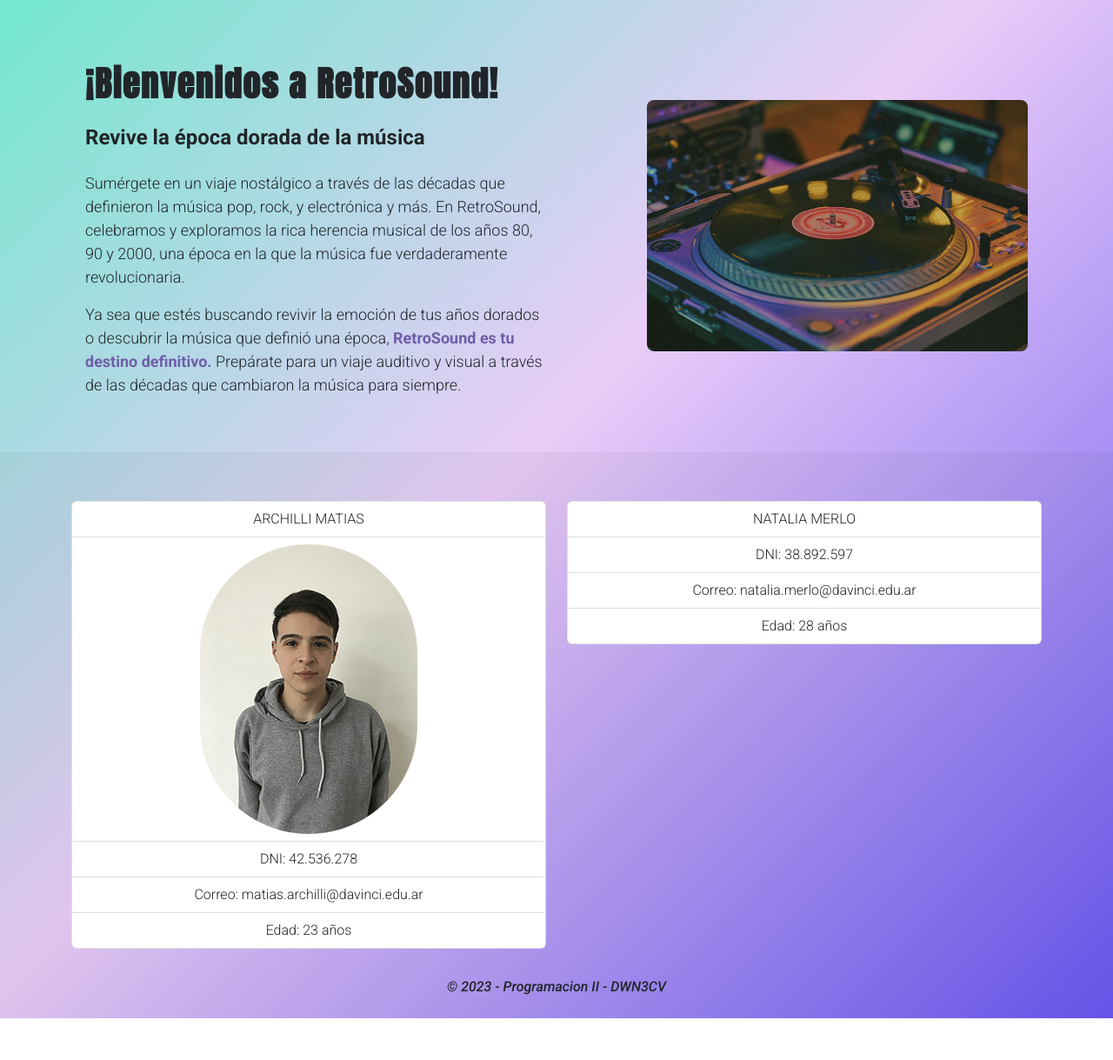
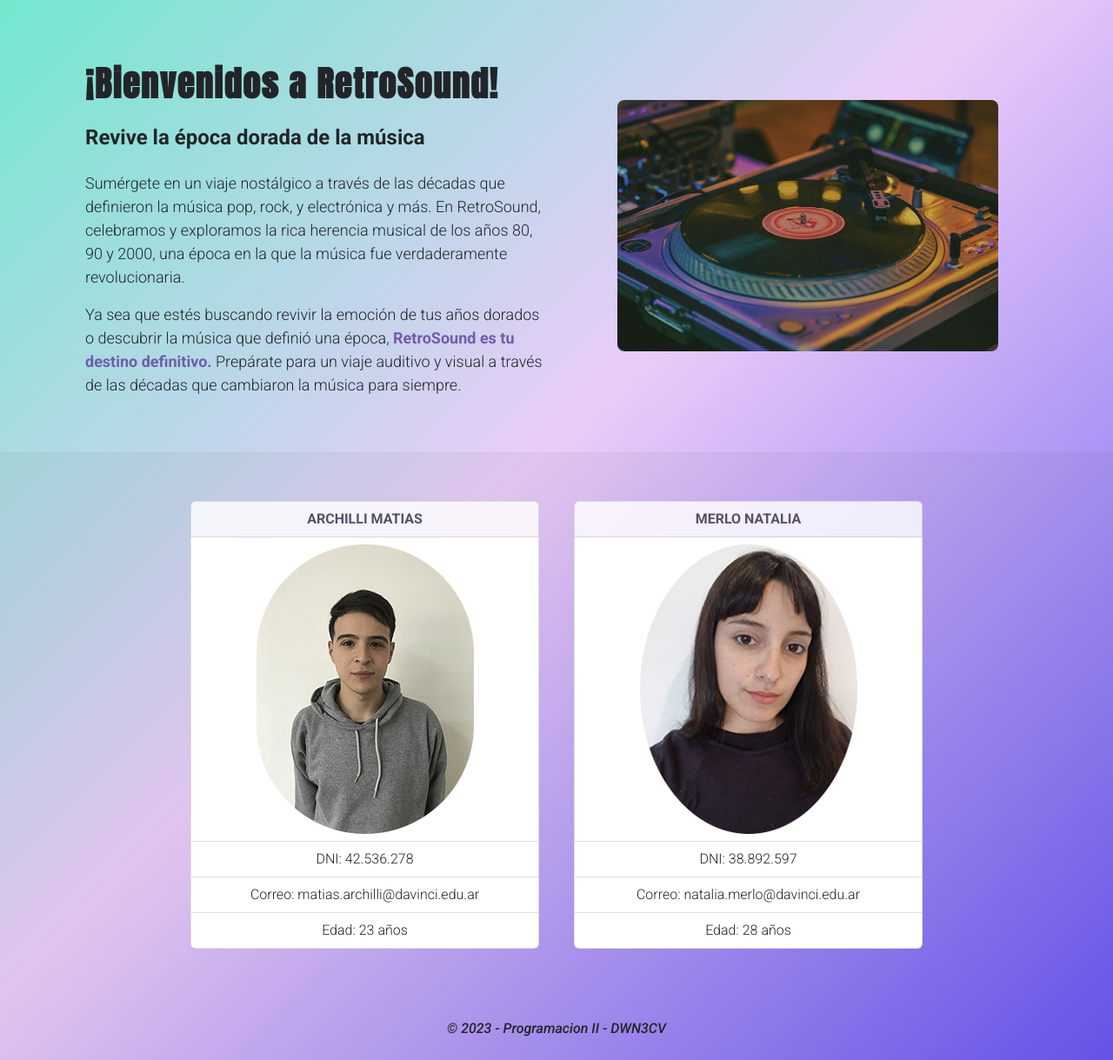
Before and after one commit to natmerlo/ARCHILLI-MERLO-TP-1, a PHP site: page /index.php in a window 1280 px wide. Shown: the part 88-1307 px from the top of the page at 87% size. Before the commit the page ends 1259 px from the top, so only its background shows below. Run offline with PHP 8.4, Linux system fonts and the light colour scheme.

Commit message:
foto perfil

```diff
--- a/css/styles.css
+++ b/css/styles.css
@@ -64,6 +64,10 @@ h2>span{
     border: none;
 }
 
+button span{
+    font-weight: bold;
+}
+
 .btn-style:hover{
     background-color: #4b3d76;
     color: white;
@@ -100,3 +104,14 @@ h2>span{
 .text-error{
     font-family: 'Roboto';
 }
+
+
+ul li.list-group-item.perfil{
+    background-color:#ffffffcf;
+    font-weight: bold;
+}
+
+ul li.list-group-item.perfil span{
+    font-weight: 600;
+    color: #56506a;
+}
--- a/index.php
+++ b/index.php
@@ -153,13 +153,13 @@ if (!array_key_exists($seccion, $secciones_validas)) {
 
     <footer class="footerDatos">
         <!-- Grid container -->
-        <div class="container">
+        <div class="container perfil">
             <!--Grid row-->
-            <div class="row text-center pt-5">
+            <div class="row text-center py-5 px-2 p-lg-5 justify-content-center gap-3 m-auto">
             <!--Grid column-->
-            <div class="col py-2">
+            <div class="col-12 col-md-5 py-lg-2">
                 <ul class="list-group">
-                    <li class="list-group-item"><span class="text-uppercase">Archilli Matias</span></li>
+                    <li class="list-group-item perfil"><span class="text-uppercase">Archilli Matias</span></li>
                     <li class="list-group-item"><img src="img/perfil-archilli.png" class="img-fluid" alt="Alumno Archilli Matias"></li>
                     <li class="list-group-item">DNI: 42.536.278</li>
                     <li class="list-group-item">Correo: matias.archilli@davinci.edu.ar</li>
@@ -169,9 +169,10 @@ if (!array_key_exists($seccion, $secciones_validas)) {
             <!--Grid column-->
 
             <!--Grid column-->
-            <div class="col py-2">
+            <div class="col-md-5 col-12 py-lg-2">
                 <ul class="list-group">
-                    <li class="list-group-item"><span class="text-uppercase">Natalia Merlo</span></li>
+                    <li class="list-group-item perfil"><span class="text-uppercase">Merlo Natalia</span></li>
+                    <li class="list-group-item"><img src="img/perfil-merlo.png" class="img-fluid" alt="Alumna Merlo Natalia"></li>
                     <li class="list-group-item">DNI: 38.892.597</li>
                     <li class="list-group-item">Correo: natalia.merlo@davinci.edu.ar</li>
                     <li class="list-group-item">Edad: 28 años</li>
--- a/views/contacto.php
+++ b/views/contacto.php
@@ -1,5 +1,5 @@
-<div class="row py-3">
-    <h1 class="text-center mb-4 fw-bold">¡Contanos que disco nos olvidamos de agregar!</h1>
+<div class="row py-5 px-3 align-items-center">
+    <h2 class="text-center mb-5 fw-bold fs-1">¡Contanos que disco nos olvidamos de agregar!</h2>
     <div class="col-12 col-xl-7">
        <img src="img/vinilo-contacto.webp" alt="Tocadiscos Vintage" class="w-100 rounded-3">
     </div>
--- a/views/inicio.php
+++ b/views/inicio.php
@@ -1,4 +1,4 @@
-<div class="row d-flex align-items-center py-5 px-3">
+<div class="row d-flex align-items-center gap-4 py-5 px-3">
     <div class="col-12 col-lg-6">
         <h2 class="fs-1 my-4 fw-bold">¡Bienvenidos a RetroSound!</h2>
         <h3 class="fs-4 my-4 fw-bold">Revive la época dorada de la música</h3>
@@ -8,5 +8,5 @@
             <p>Ya sea que estés buscando revivir la emoción de tus años dorados o descubrir la música que definió una época, <span>RetroSound es tu destino definitivo.</span> Prepárate para un viaje auditivo y visual a través de las décadas que cambiaron la música para siempre.</p>
         </div>
     </div>
-    <div class="col-12 col-lg-5 my-2 ms-md-auto"><img src="img/inicio.jpg" alt="tocadiscos" class="d-block img-fluid rounded-3"></div>
+    <div class="col-12 col-md-11 m-md-auto col-lg-5 my-2 ms-lg-auto"><img src="img/inicio.jpg" alt="tocadiscos" class="d-block img-fluid rounded-3"></div>
 </div>
```
Also changed, not shown: img/perfil-merlo.jpg (added), img/perfil-merlo.png (added).
